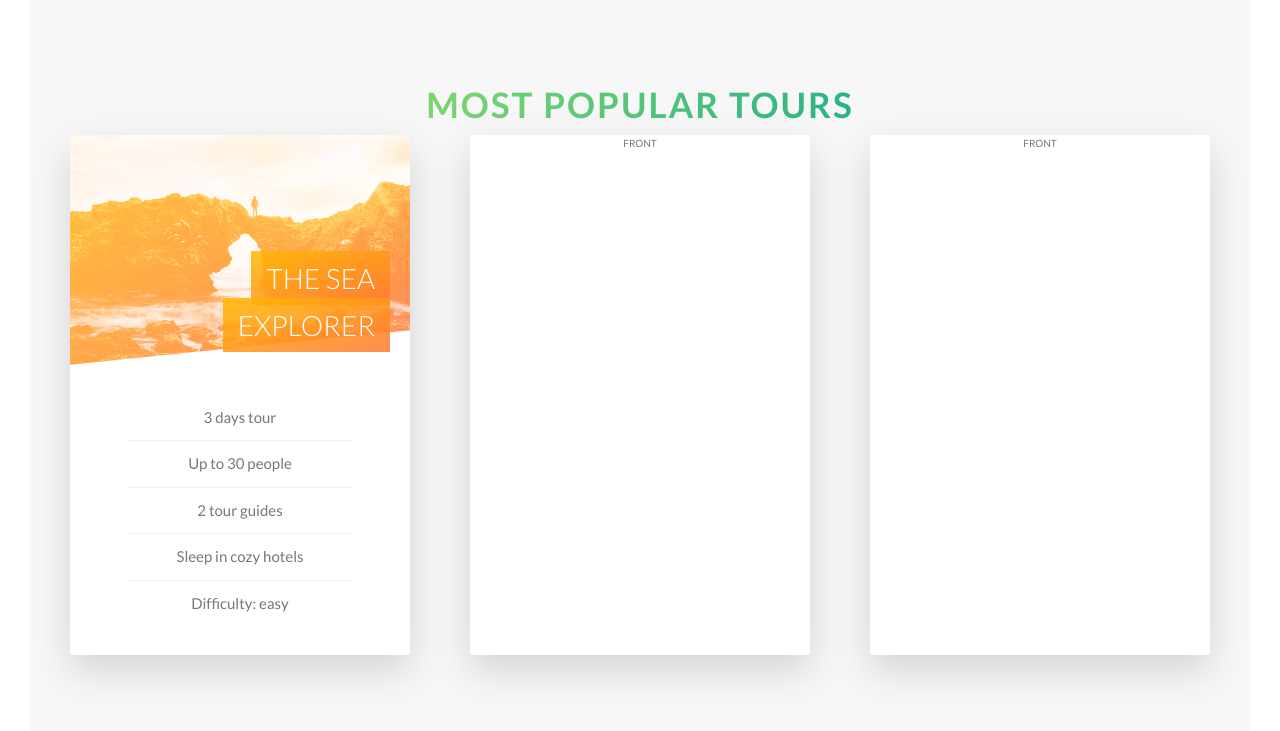
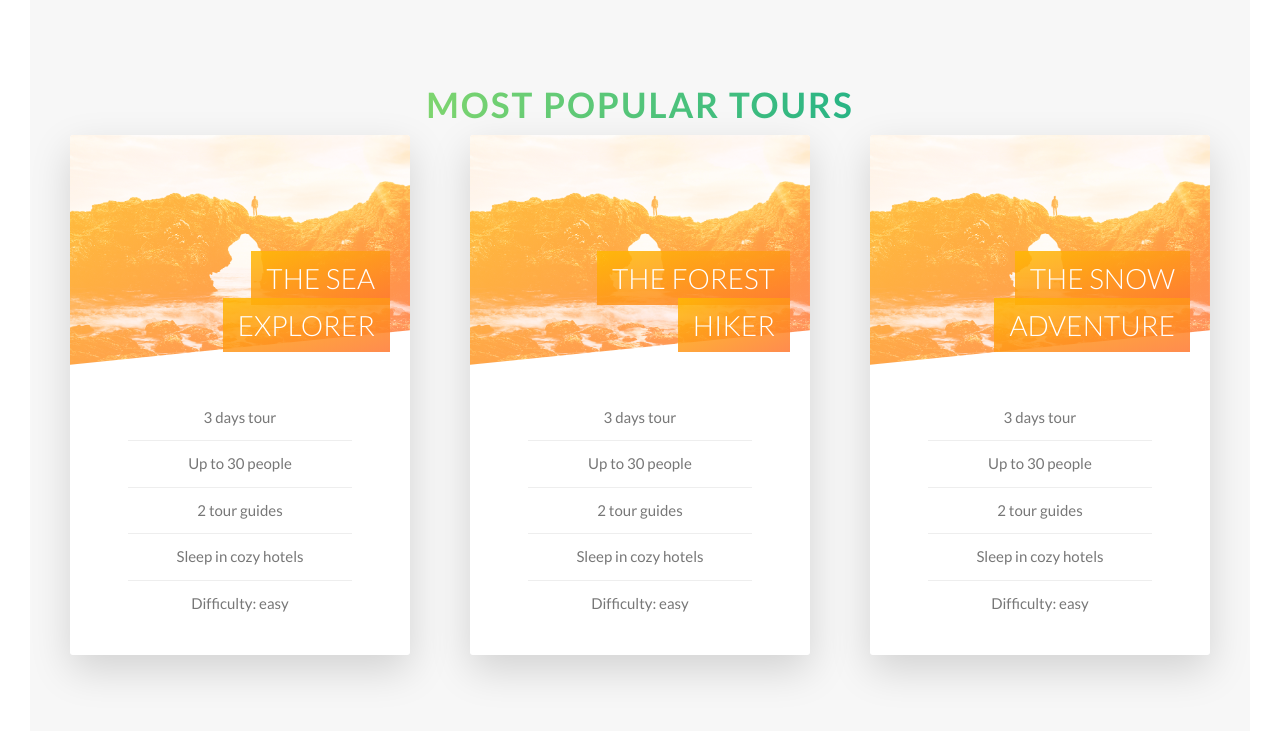
Before and after one commit to pawelpiatekProjects/Natours, a website: page index.html in a window 1280 px wide. Shown: the part 2260-2991 px from the top of the page. Drawn offline with Linux system fonts and the light colour scheme.

Commit message:
finished styling one card

```diff
--- a/index.html
+++ b/index.html
@@ -155,20 +155,68 @@
                 <div class="col-1-of-3">
                     <div class="card">
                         <div class="card__side card__side--front">
-                            FRONT
+                            <div class="card__picture card__picture--1">
+                                &nbsp;
+                                <!--empty space symbol in html-->
+                            </div>
+                            <h4 class="card__heading">
+                                <span class="card__heading-span card__heading-span--1">
+                                    The Forest Hiker
+                                </span>
+
+                            </h4>
+                            <div class="card__details">
+                                <ul>
+                                    <li>3 days tour</li>
+                                    <li>Up to 30 people</li>
+                                    <li>2 tour guides</li>
+                                    <li>Sleep in cozy hotels</li>
+                                    <li>Difficulty: easy</li>
+                                </ul>
+                            </div>
                         </div>
-                        <div class="card__side card__side--back card__side--back-2">
-                            BACK
+                        <div class="card__side card__side--back card__side--back-1">
+                            <div class="card__cta">
+                                <div class="card__price-box">
+                                    <p class="card__price-only">Only</p>
+                                    <p class="card__price-value">$297</p>
+                                </div>
+                                <a href="#" class="btn btn--white">Book now!</a>
+                            </div>
                         </div>
                     </div>
                 </div>
                 <div class="col-1-of-3">
                     <div class="card">
                         <div class="card__side card__side--front">
-                            FRONT
+                            <div class="card__picture card__picture--1">
+                                &nbsp;
+                                <!--empty space symbol in html-->
+                            </div>
+                            <h4 class="card__heading">
+                                <span class="card__heading-span card__heading-span--1">
+                                    The Snow Adventure
+                                </span>
+
+                            </h4>
+                            <div class="card__details">
+                                <ul>
+                                    <li>3 days tour</li>
+                                    <li>Up to 30 people</li>
+                                    <li>2 tour guides</li>
+                                    <li>Sleep in cozy hotels</li>
+                                    <li>Difficulty: easy</li>
+                                </ul>
+                            </div>
                         </div>
-                        <div class="card__side card__side--back card__side--back-3">
-                            BACK
+                        <div class="card__side card__side--back card__side--back-1">
+                            <div class="card__cta">
+                                <div class="card__price-box">
+                                    <p class="card__price-only">Only</p>
+                                    <p class="card__price-value">$297</p>
+                                </div>
+                                <a href="#" class="btn btn--white">Book now!</a>
+                            </div>
                         </div>
                     </div>
                 </div>
--- a/sass/components/_card.scss
+++ b/sass/components/_card.scss
@@ -111,4 +111,29 @@
       }
     }
   }
+
+  //BACK SIDE STYLING
+  &__cta{
+    position: absolute;
+    top: 50%;
+    left: 50%;
+    transform: translate(-50%,-50%);
+    width: 90%;
+  }
+
+  &__price-box{
+    text-align: center;
+    margin-bottom: 8rem;
+    color: $color-white;
+  }
+
+  &__price-only{
+    font-size: 1.4rem;
+    text-transform: uppercase;
+  }
+
+  &__price-value{
+    font-size: 6rem;
+    font-weight: 100;
+  }
 }
```
Also changed, not shown: css/style.css.
